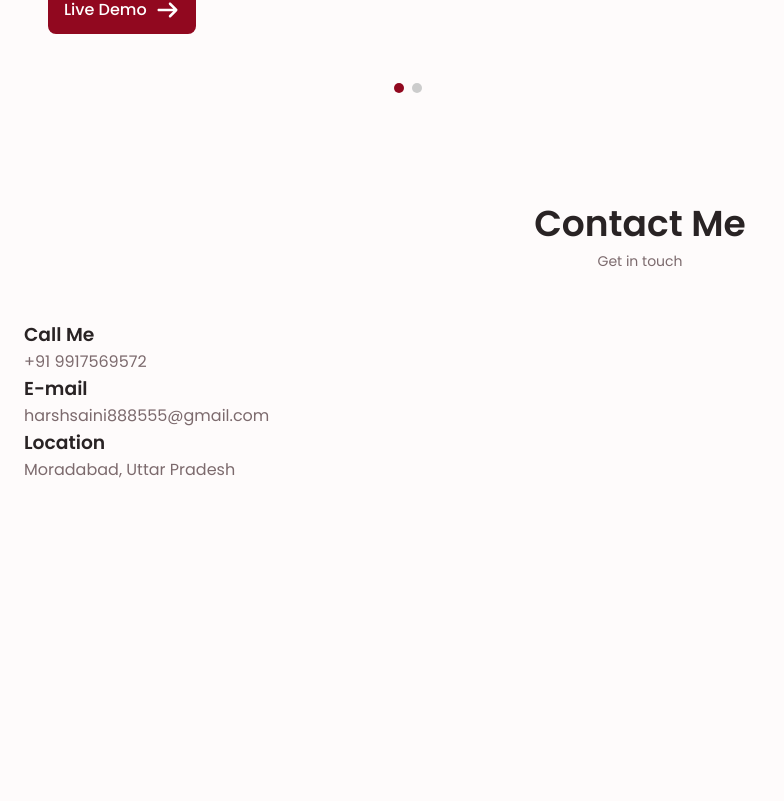
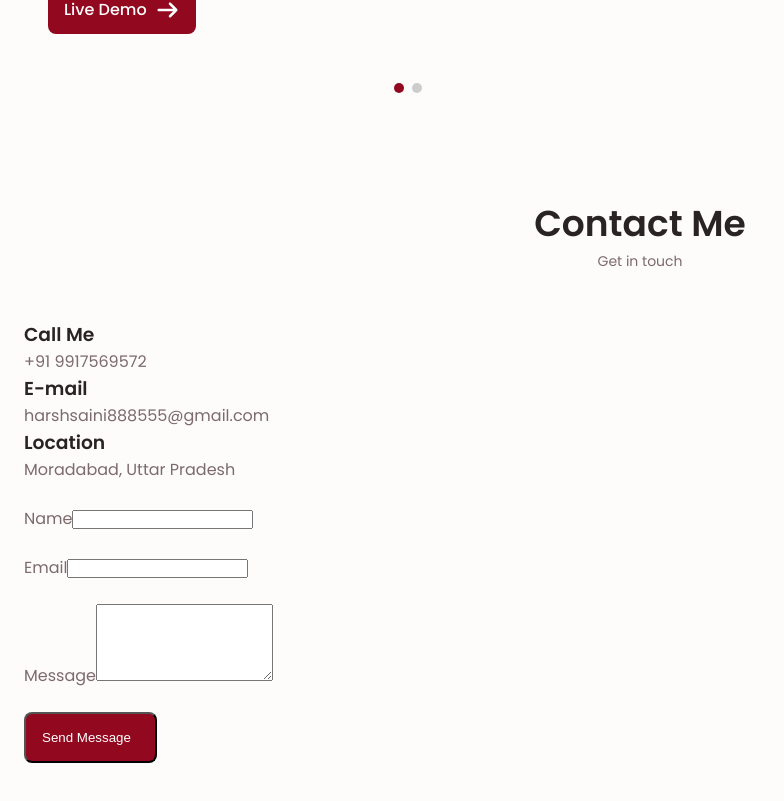
Before and after one commit to Harsh-Builds/My-Portfolio, a React (Create React App) app in the folder client/: page / in a window 1280 px wide. Shown: the part 3155-3956 px from the top of the page, without its empty margins (0-784 px from the left). Before the commit the page ends 3749 px from the top, so only its background shows below. Built offline with nearby package versions, Linux system fonts and the light colour scheme.

Commit message:
add a form that visiter can send me a message to contact with me

```diff
--- a/client/src/components/contact.js
+++ b/client/src/components/contact.js
@@ -73,6 +73,53 @@ export default function Contact() {
           </div>
         </div>
 
+        {/* Contact Form */}
+        <form className="contact_form grid" onSubmit={handleSubmit}>
+          <div className="contact_inputs grid">
+            <div className="contact_content">
+              <label className="contact_label">Name</label>
+              <input
+                type="text"
+                name="name"
+                className="contact_input"
+                value={formData.name}
+                onChange={handleChange}
+                required
+              />
+            </div>
+
+            <div className="contact_content">
+              <label className="contact_label">Email</label>
+              <input
+                type="email"
+                name="email"
+                className="contact_input"
+                value={formData.email}
+                onChange={handleChange}
+                required
+              />
+            </div>
+          </div>
+
+          <div className="contact_content">
+            <label className="contact_label">Message</label>
+            <textarea
+              name="message"
+              className="contact_input"
+              rows="5"
+              value={formData.message}
+              onChange={handleChange}
+              required
+            ></textarea>
+          </div>
+
+          <div>
+            <button type="submit" className="button button--flex">
+              Send Message
+              <i className="fa-solid fa-paper-plane button_icon"></i>
+            </button>
+          </div>
+        </form>
       </div>
     </section>
   );
```
